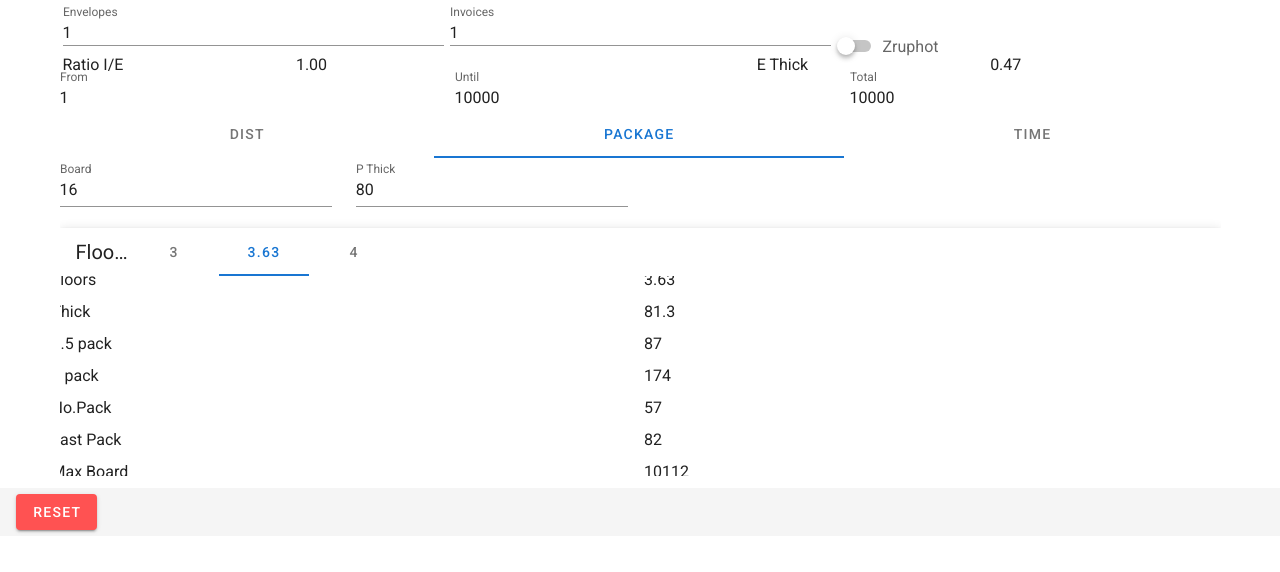
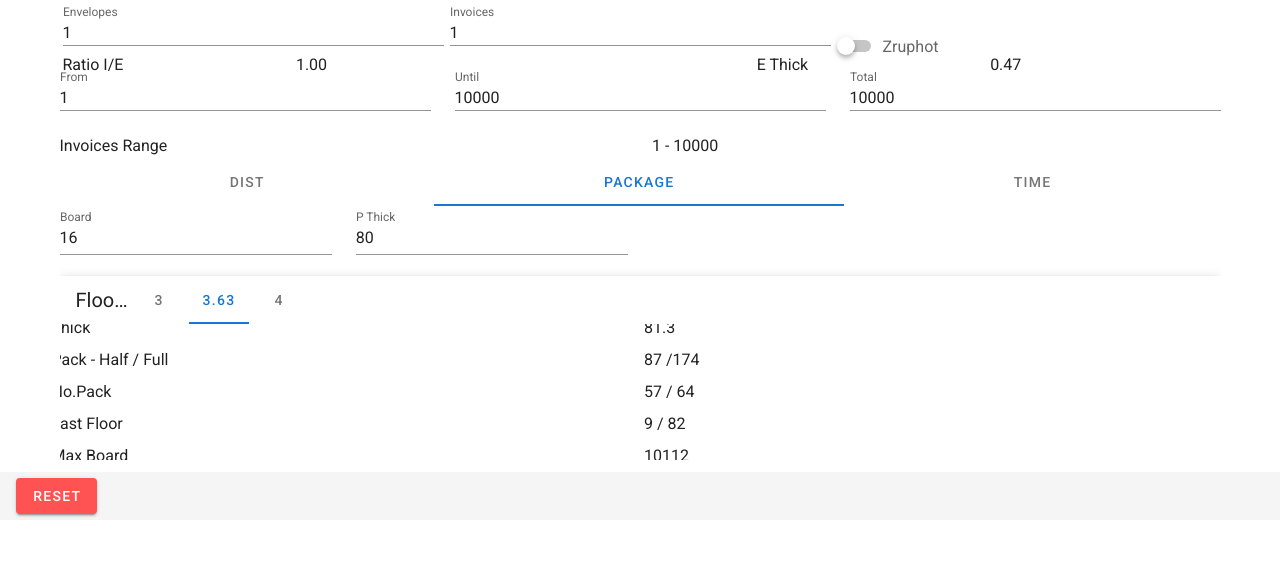
Before and after one commit to aviyot/envelope.calc, a Vue app: page / in a window 1280 px wide. Shown: the top 572 px of the page. Built offline with nearby package versions, Linux system fonts and the light colour scheme.

Commit message:
change in UI

```diff
--- a/src/components/Board.vue
+++ b/src/components/Board.vue
@@ -15,22 +15,27 @@
     <v-toolbar dense>
       <v-toolbar-title>Floors</v-toolbar-title>
       <v-tabs v-model="componentDisplay.floorTab">
+        <!-- <v-tab>{{Math.round(calBoardFloors.floors)}}</v-tab> -->
         <v-tab>{{Math.floor(calBoardFloors.floors)}}</v-tab>
         <v-tab>{{(calBoardFloors.floors).toFixed(2)}}</v-tab>
         <v-tab>{{Math.ceil(calBoardFloors.floors)}}</v-tab>
       </v-tabs>
     </v-toolbar>
     <v-tabs-items v-model="componentDisplay.floorTab">
+     <!--   <v-tab-item>
+        <BoardCalc :floor="Math.ceil(calBoardFloors.floors)" :round ="true"/>
+      </v-tab-item> -->
       <v-tab-item>
-        <BoardCalc :floor="Math.floor(calBoardFloors.floors)"/>
+        <BoardCalc :floor="Math.floor(calBoardFloors.floors)" />
       </v-tab-item>
       <v-tab-item>
-        <BoardCalc :floor="(calBoardFloors.floors).toFixed(2)"/>
+        <BoardCalc :floor="(calBoardFloors.floors).toFixed(2)" />
       </v-tab-item>
       <v-tab-item>
-        <BoardCalc :floor="Math.ceil(calBoardFloors.floors)"/>
+        <BoardCalc :floor="Math.ceil(calBoardFloors.floors)" />
       </v-tab-item>
-   <!--
+
+      <!--
       <v-tab-item>
         <div class="full-floors">
           <div>
@@ -100,7 +105,7 @@
           </div>
         </div>
       </v-tab-item>
-       -->
+      -->
     </v-tabs-items>
 
     <div class="package"></div>
@@ -109,12 +114,12 @@
 
 <script>
 import { mapGetters, mapState } from "vuex";
-import BoardCalc from "./BoardCalc"
+import BoardCalc from "./BoardCalc";
 
 export default {
   name: "Board",
-  components : {
-     BoardCalc
+  components: {
+    BoardCalc
   },
   computed: {
     ...mapState(["componentDisplay"]),
@@ -177,5 +182,6 @@ input {
 
 .v-tab {
   padding: 6px;
+  min-width: 60px;
 }
 </style>
--- a/src/components/BoardCalc.vue
+++ b/src/components/BoardCalc.vue
@@ -1,9 +1,5 @@
 <template >
-  <div>
-    <v-row>
-      <v-col><span>Floors</span></v-col>
-      <v-col><label>{{floor}}</label></v-col>
-    </v-row>
+  <div >
     <v-row>
       <v-col><label>Thick</label></v-col>
       <v-col><span>{{packageThickness(calcPackageFullFloor(floor))}}</span></v-col>
@@ -11,24 +7,33 @@
 
 
     <v-row>
-      <v-col><label>0.5 pack</label></v-col>
-      <v-col><span>{{calcPackageFullFloor(floor)}}</span></v-col>
+      <v-col><label>Pack - Half / Full </label></v-col>
+      <v-col><span>{{calcPackageFullFloor(floor)}} /</span>
+      <span>{{calcPackageFullFloor(floor)*2}}</span> </v-col>
     </v-row>
 
-    <v-row>
+   <!--  <v-row>
       <v-col><label>1 pack</label></v-col>
       <v-col><span>{{calcPackageFullFloor(floor)*2}}</span></v-col>
     </v-row>
-
+ -->
     <v-row>
       <v-col><label>No.Pack</label></v-col>
-      <v-col><span>{{packageAmount(calcPackageFullFloor(floor)*2).fullPackageAmount}}</span></v-col>
+      <v-col>
+        <span>{{packageAmount(calcPackageFullFloor(floor)*2).fullPackageAmount}}</span> /
+        <span>{{ Math.ceil(floor) * boardSize}}</span>
+
+        </v-col>
     </v-row>
 
     <!-- <div v-if="!isEqualMax"> -->
     <v-row>
-      <v-col><label>Last Pack</label></v-col>
-      <v-col><span>{{packageAmount(calcPackageFullFloor(floor)*2).lastPackageEnvelopesAmount}}</span></v-col>
+      <v-col><label>Last Floor</label></v-col>
+      <v-col>
+        <span> {{packageAmount(calcPackageFullFloor(floor)*2).fullPackageAmount % boardSize}} / </span>
+        <span>{{packageAmount(calcPackageFullFloor(floor)*2).lastPackageEnvelopesAmount}}</span>
+
+        </v-col>
     </v-row>
     <v-row>
       <v-col><label>Max Board</label></v-col>
@@ -42,7 +47,7 @@
 import {mapGetters} from "vuex"
 export default {
   name: "BoardCalc",
-  props: ["floor"],
+  props: ["floor","round"],
 
 
   computed: {
@@ -51,7 +56,10 @@ export default {
       'calcPackageFullFloor',
       'packageThickness',
       'packageAmount',
-      'maxEnvelopesOnBoard'
+      'maxEnvelopesOnBoard',
+      'boardSize',
+      'calBoardFloors',
+      'roundTo'
     ])
   }
 };
--- a/src/components/Distribution.vue
+++ b/src/components/Distribution.vue
@@ -1,43 +1,46 @@
 <template>
-  <div>
-    <table>
+  <v-simple-table>
+    <template v-slot:default>
+      <thead>
         <tr>
-        <td></td>
+          <td>Type</td>
           <th>From</th>
           <th>Until</th>
           <th>Total</th>
         </tr>
+      </thead>
+      <tbody>
         <tr v-for="dis in dist" :key="dis.name">
           <th v-on:click="updateRange(dis.orderFrom,dis.orderUntil)">{{dis.name}}</th>
           <td>
-          <input type="number" v-model="dis.orderFrom"/>
+
+            <input type="number" v-model="dis.orderFrom" />
           </td>
           <td>
-          <input type="number" v-model="dis.orderUntil"/>
+            <input type="number" v-model="dis.orderUntil" />
           </td>
           <td>{{dis.orderUntil - dis.orderFrom +1}}</td>
         </tr>
-    </table>
-  </div>
+      </tbody>
+    </template>
+  </v-simple-table>
 </template>
 <script>
 // import {mapGetters } from "vuex";
-import { mapState} from "vuex";
+import { mapState } from "vuex";
 
 export default {
   name: "Distribution",
   computed: {
-    ...mapState(["dist"]),
+    ...mapState(["dist"])
   },
-methods : {
-updateRange(from,until){
-this.$store.commit("updateOrderFrom",from);
-this.$store.commit("updateOrderUntil",until)
+  methods: {
+    updateRange(from, until) {
+      this.$store.commit("updateOrderFrom", from);
+      this.$store.commit("updateOrderUntil", until);
     }
   }
 };
 </script>
 <style scoped>
-
-
 </style>
--- a/src/components/Order.vue
+++ b/src/components/Order.vue
@@ -9,23 +9,23 @@
     <v-form>
       <v-row>
         <v-col >
-          <v-text-field v-model="envelopesAmount" label="Envelopes" dense required hide-details></v-text-field>
+          <v-text-field v-model="envelopesAmount"  type="number" label="Envelopes" dense required hide-details></v-text-field>
         </v-col>
 
         <v-col >
-          <v-text-field v-model="invoicesAmount" dense label="Invoices" required hide-details></v-text-field>
+          <v-text-field v-model="invoicesAmount" type="number" dense label="Invoices" required hide-details></v-text-field>
         </v-col>
         <v-col >
-          <v-switch v-model="componentDisplay.zrophot" label="Zruphot" dense hide-details></v-switch>
+          <v-switch v-model="componentDisplay.zrophot" type="number" label="Zruphot" dense hide-details></v-switch>
         </v-col>
       </v-row>
       <v-row v-if="componentDisplay.zrophot">
         <v-col cols="4" >
-          <v-text-field v-model="zruphotAmount" dense label="Zruphot" required hide-details></v-text-field>
+          <v-text-field v-model="zruphotAmount"  type="number" dense label="Zruphot" required hide-details></v-text-field>
         </v-col>
 
         <v-col cols="4">
-          <v-text-field v-model="zruphotPages" dense label="Z-Pages" required hide-details></v-text-field>
+          <v-text-field v-model="zruphotPages" type="number" dense label="Z-Pages" required hide-details></v-text-field>
         </v-col>
       </v-row>
     </v-form>
--- a/src/components/Packaging.vue
+++ b/src/components/Packaging.vue
@@ -1,33 +1,38 @@
 <style scoped>
-.package {
-  display: grid;
-  grid-template-columns: 1fr 1fr 1fr;
-}
 
-.package > div {
-  display: grid;
-  grid-template-columns: 1fr 1fr;
-}
 </style>
 <template>
   <div >
     <v-row>
       <v-col>
-        <v-text-field v-model="orderFrom" label="From" dense required hide-details></v-text-field>
+        <v-text-field v-model="orderFrom" type="number" label="From" dense required hide-details></v-text-field>
       </v-col>
       <v-col>
-        <v-text-field v-model="orderUntil" label="Until" dense required hide-details></v-text-field>
+        <v-text-field v-model="orderUntil" type="number" label="Until" dense required hide-details></v-text-field>
       </v-col>
        <v-col>
-        <v-text-field readonly :value="orderUntil - (orderFrom- 1)" label="Total" dense required hide-details></v-text-field>
+        <v-text-field readonly :value="orderUntil - (orderFrom- 1)" type="number" label="Total" dense required hide-details></v-text-field>
       </v-col>
     </v-row>
+    <v-row>
+         <v-col>
+             Invoices Range
+          </v-col>
+      <v-col>
+       {{orderFrom * ratioInvoiceEnvelope }} - {{orderUntil * ratioInvoiceEnvelope}}
+        </v-col>
+
+        </v-row>
   </div>
 </template>
 <script>
+import {mapGetters } from 'vuex';
 export default {
   name: "Packaging",
   computed: {
+    ...mapGetters([
+      'ratioInvoiceEnvelope'
+      ]),
     envelopePackageAmount() {
       return this.$store.getters.envelopePackageAmount;
     },
--- a/src/store/store.js
+++ b/src/store/store.js
@@ -92,6 +92,10 @@ export const store = new Vuex.Store({
     envelopesBetweenAmount: state => {
       return state.board.orderUntil - state.board.orderFrom + 1;
     },
+    roundTo : ()=>(number,roundNum) => {
+
+     return  Math.ceil(number/roundNum) * roundNum
+    },
     packageAmount: () => envelopePackageAmount => {
       const packageAmount =
         store.getters.envelopesBetweenAmount / envelopePackageAmount;
@@ -132,6 +136,7 @@ export const store = new Vuex.Store({
     },
 
     calcPackageFullFloor : (state) => floor =>{
+
       let packageFullFloor = Math.ceil(
         store.getters.envelopesBetweenAmount /
           (floor * state.board.boardSize * 2))
```
Lines whose indentation alone changed are shown as unchanged.
